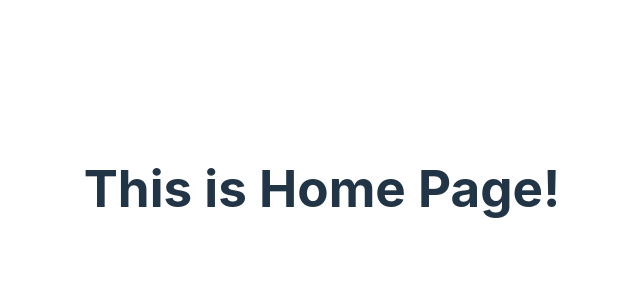
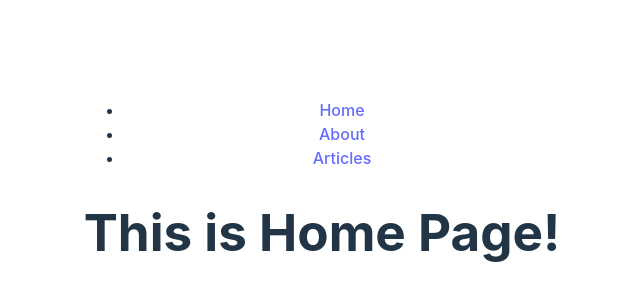
Before and after one commit to mcvetkovic807/react-create-host-fullstack-website, a React (Vite) app in the folder front-end/: page / in a window 1280 px wide. Shown: the part 212-512 px from the top of the page, without its empty margins (318-958 px from the left). Built offline with nearby package versions, Linux system fonts and the light colour scheme.

Commit message:
01_05b React router links

```diff
--- a/front-end/src/App.jsx
+++ b/front-end/src/App.jsx
@@ -7,8 +7,12 @@ import HomePage from "./pages/HomePage";
 import AboutPage from "./pages/AboutPage";
 import ArticlesListPage from "./pages/ArticlesList";
 import ArticlePage from "./pages/ArticlePage";
+import Layout from "./Layout";
 
 const routes = [{
+  path: '/',
+  element: <Layout />,
+  children: [{
     path: '/',
     element: <HomePage />
   }, {
@@ -20,6 +24,7 @@ const routes = [{
   }, {
     path: '/articles/individual',
     element: <ArticlePage />
+  }]
 }];
 
 const router = createBrowserRouter(routes);
--- /dev/null
+++ b/front-end/src/Layout.jsx
@@ -0,0 +1,11 @@
+import NavBar from "./NavBar";
+import { Outlet } from "react-router-dom";
+
+export default function Layout() {
+    return (
+        <>
+            <NavBar />
+            <Outlet />
+        </>
+    )
+}
--- /dev/null
+++ b/front-end/src/NavBar.jsx
@@ -0,0 +1,13 @@
+import { Link } from 'react-router-dom';
+
+export default function NavBar() {
+    return (
+        <nav>
+            <ul>
+                <li><Link to={'/'}>Home</Link></li>
+                <li><Link to={'/about'}>About</Link></li>
+                <li><Link to={'/articles'}>Articles</Link></li>
+            </ul>
+        </nav>
+    )
+}
```
Lines whose indentation alone changed are shown as unchanged.
